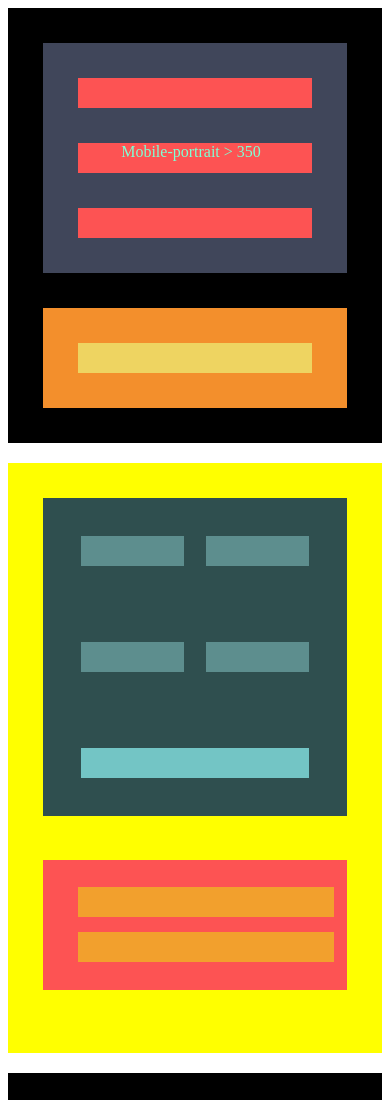
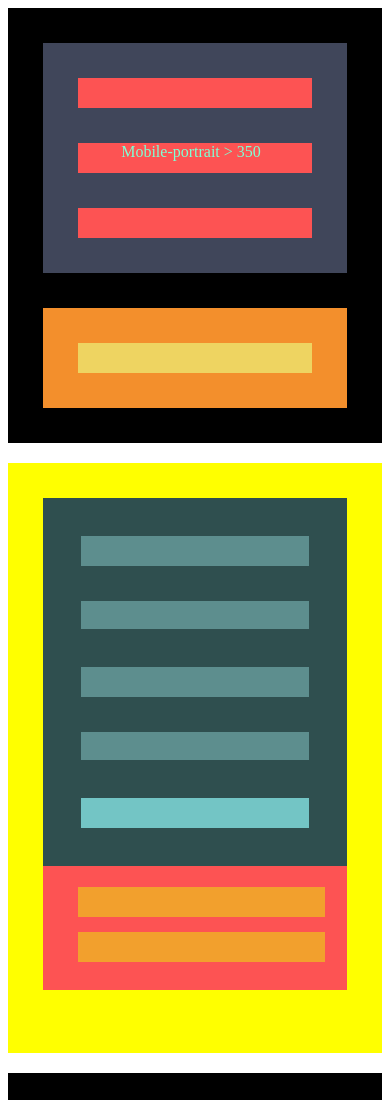
Before and after one commit to IgnReLoaD/Sprint-1-Ex-3-Flex-MOBILE-FIRST, a plain HTML site: page index.html in a window 390 px wide. Shown: the top 1100 px of the page. Drawn offline with Linux system fonts and the light colour scheme.

Commit message:
mida mobile-portrait arreglada en el Main

```diff
--- a/index.html
+++ b/index.html
@@ -26,11 +26,11 @@
             <!-- <main class="tablet"> -->
             <main class="container h-main-425-520">
                 <section class="flex-vertical">
-                    <article class="sm-flex-2-cols md-flex-1-col">
+                    <article class="sm-flex-1-col md-flex-2-cols">
                         <post class="art-corto"> &nbsp; </post>
                         <post class="art-corto"> &nbsp; </post>
                     </article>
-                    <article class="sm-flex-2-cols md-flex-1-col">
+                    <article class="sm-flex-1-col md-flex-2-cols">
                         <post class="art-corto"> &nbsp; </post>
                         <post class="art-corto"> &nbsp; </post>
                     </article>
--- a/styles.css
+++ b/styles.css
@@ -354,21 +354,30 @@ footer > p {
         }
             article {
                 border-width: 38px;
+                height: 55px;
+                width: 100%;
             }
-            .sm-flex-2-cols {
+
+            .sm-flex-1-col {
                 display: flex;
-                flex-direction: row;
+                flex-wrap: wrap;
+                align-self: auto;
                 justify-content: space-between;
             }
-            .sm-flex-1-col, .flex-1-col {
+
+            .flex-1-col {
                 display: flex;
                 align-self: auto;
                 height: 30px;
             }
-            .art-corto, .art-largo{
+            .art-corto {
+                width: 100%;
                 height: 30px;
-                margin-bottom: 30px;
+                margin-bottom: 35px;
             }
+            .art-largo{
+                width: 100%;
+                }
 
         aside {
             width: 100%;
@@ -384,7 +393,7 @@ footer > p {
                 margin: 0px 7px 7px 25px;
                 height: 30px;
                 margin-top: 5px;
-                width: 90%;
+                width: 87%;
             }
 
             aside > div {
@@ -403,7 +412,7 @@ footer > p {
                 }
 
     footer > p {
-        width: 88%;
+        width: 92%;
     }
 }
 
@@ -495,6 +504,9 @@ footer > p {
                 height: 30px;
                 margin-bottom: 30px;
             }
+            .art-corto{
+                width: 50%;
+            }
 
     aside {
         width: 100%;
@@ -578,11 +590,17 @@ footer > p {
 
     /* ----- MAIN ----- */
 
-    .flex-2-cols {
+    .md-flex-2-cols {
         display: flex;
         flex-direction: row;
         justify-content: space-between;
     }
+
+    /* .flex-2-cols {
+        display: flex;
+        flex-direction: row;
+        justify-content: space-between;
+    } */
 
     .flex-1-col {
         display: flex;
```
